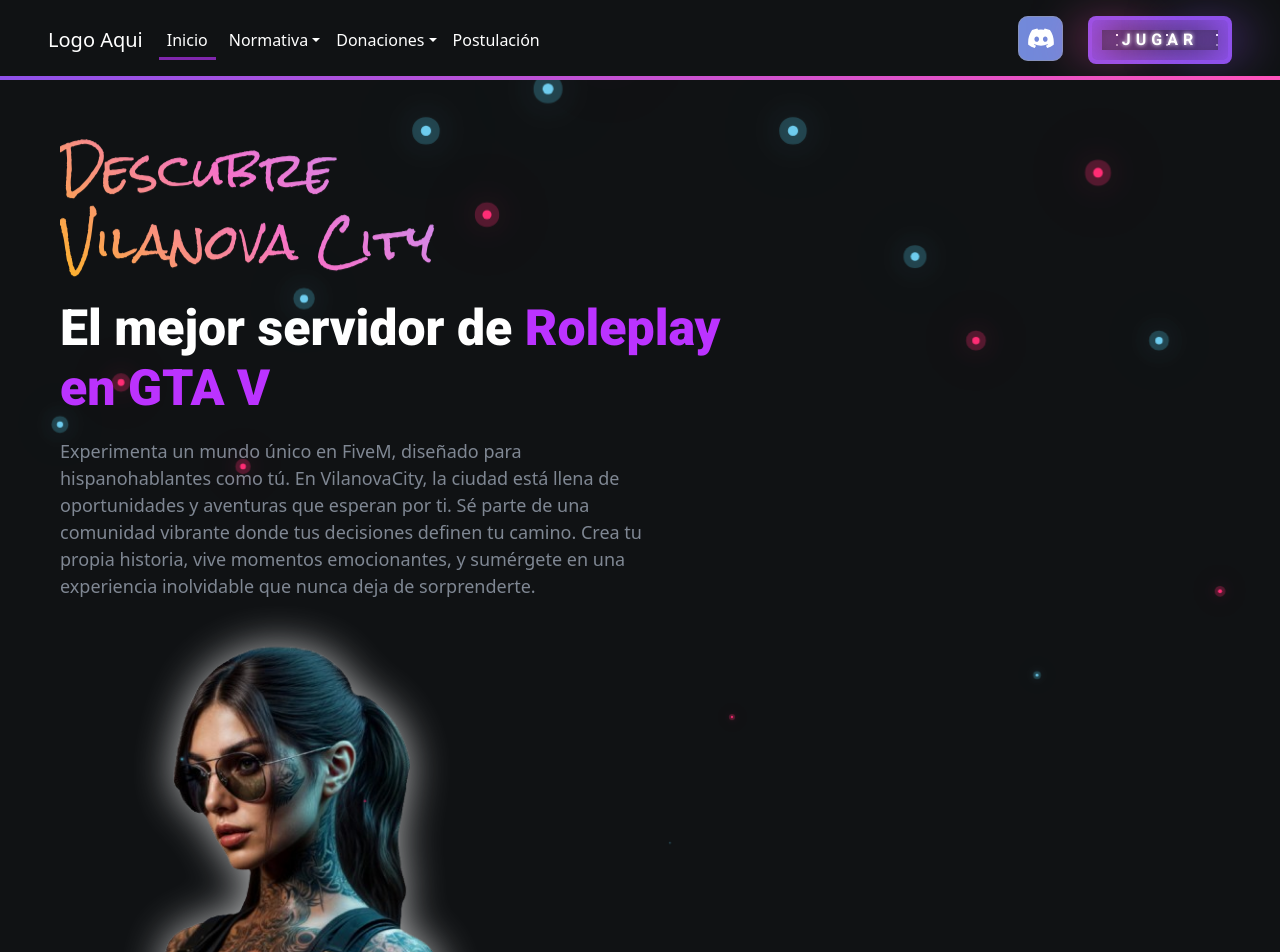
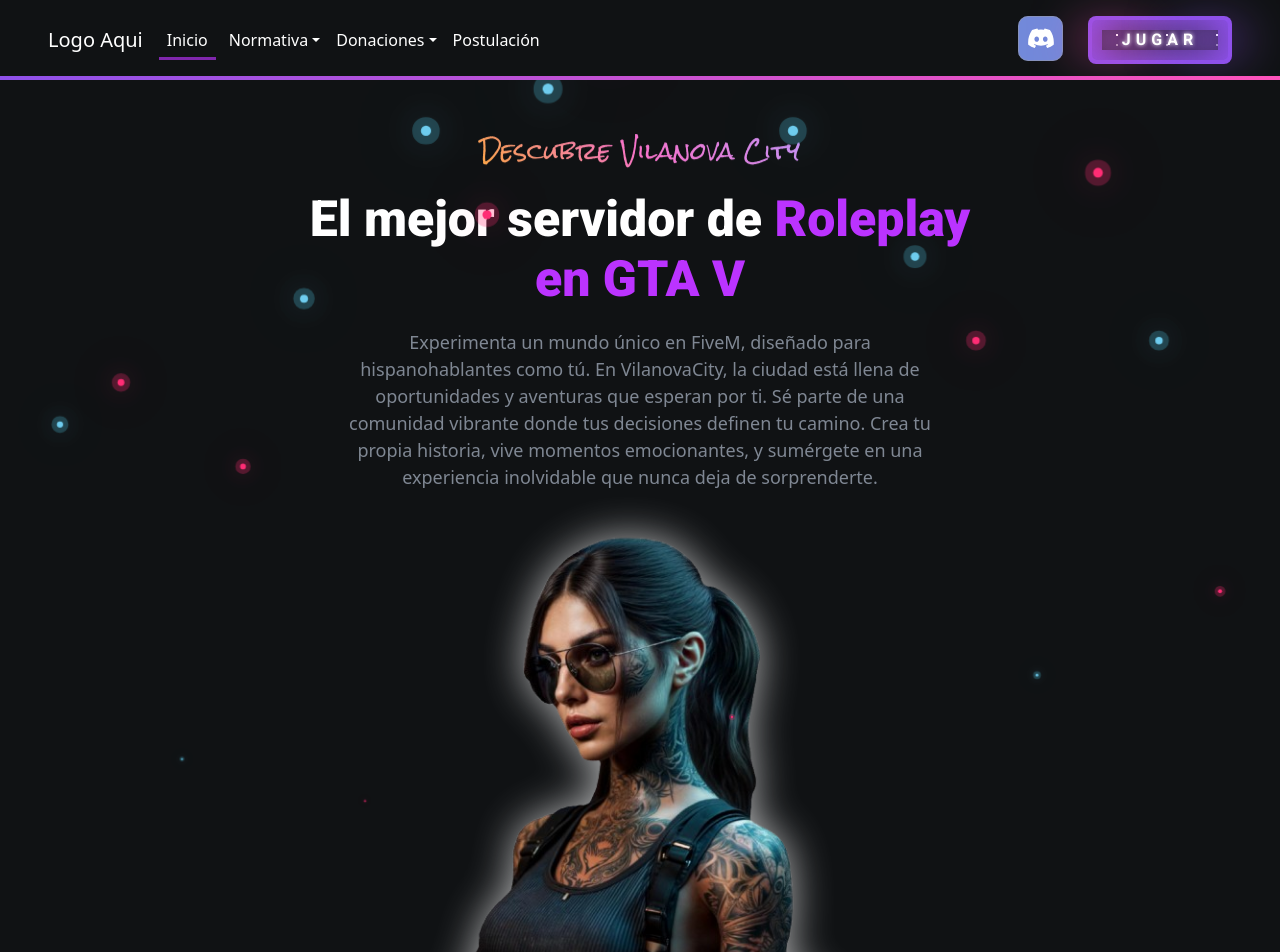
Before and after one commit to estebanm21/VaillanovaCity, a React (Vite) app: page /inicio in a window 1280 px wide. Shown: the top 952 px of the page. Built offline with nearby package versions, Linux system fonts and the light colour scheme.

Commit message:
responsive cambios

```diff
--- a/src/components/navbar/Navbar.jsx
+++ b/src/components/navbar/Navbar.jsx
@@ -3,6 +3,8 @@
 import "./Navbar.css"
 import "boxicons"
 import { Outlet, NavLink } from "react-router-dom"
+
+// pequeño comentario
 
 
 export default function Navbar() {
--- a/src/pages/home/home.css
+++ b/src/pages/home/home.css
@@ -229,6 +229,28 @@
   to {
     --angle: 45deg;
     transform: translateY(-0vh);
+  }
+}
+
+@media (max-width: 1291px) {
+  .text_home,
+  .title,
+  .kode-text {
+    text-align: center;
+  }
+
+  .kode-text {
+    font-size: 23px;
+  }
+
+  .container_text {
+    justify-content: center;
+    align-items: center;
+    /* background: red; */
+    margin: 0 auto;
+  }
+  .container_image {
+    margin: 0 auto;
   }
 }
 
--- a/src/pages/howToDonate/HowToDonate.jsx
+++ b/src/pages/howToDonate/HowToDonate.jsx
@@ -104,7 +104,7 @@
                     <ParallaxDonation />
                 </div>
                 <h1 style={{ color: "#000", paddingTop: 120, textAlign: "center" }}>Como <span style={{ borderBottom: "3px solid #5C1A87" }}>donar</span></h1>
-                <div data-aos="fade-left" className="container_how_to_donate">
+                <div data-aos="fade-right" className="container_how_to_donate">
 
                     <div className="card_donation">
                         <div className="container_img_and_icon">
--- a/src/pages/howToDonate/howToDonate.css
+++ b/src/pages/howToDonate/howToDonate.css
@@ -68,6 +68,19 @@
   display: flex;
   flex-direction: column;
   gap: 10px;
+}
+
+@media (max-width: 1111px) {
+  .container_title_donations {
+    text-align: center;
+  }
+  .container_title_donations h1 {
+    text-align: center;
+  }
+
+  .container_title_donations h1 {
+    font-size: 32px;
+  }
 }
 
 .container_principal_payment_methods {
```
